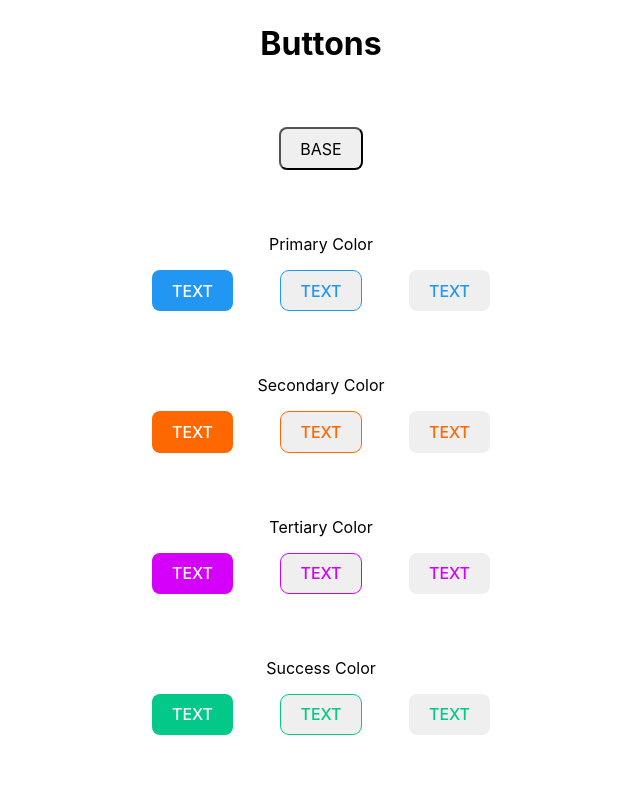
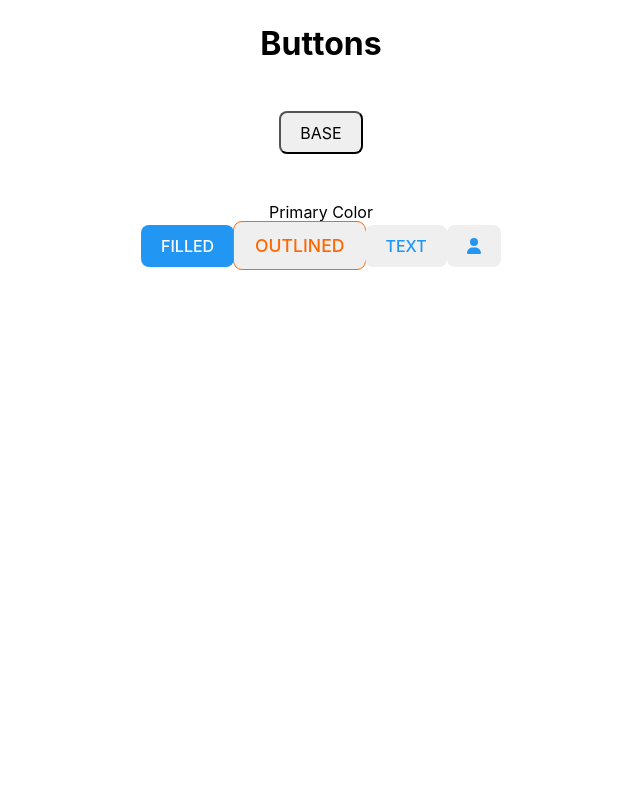
Before and after one commit to FeNriR0077/generic_buttons, a React (Vite) app: page / in a window 1280 px wide. Shown: the top 800 px of the page, without its empty margins (319-959 px from the left). Built offline with nearby package versions, Linux system fonts and the light colour scheme.

Commit message:
feat: added icons

```diff
--- a/package.json
+++ b/package.json
@@ -9,6 +9,10 @@
     "preview": "vite preview"
   },
   "dependencies": {
+    "@fortawesome/fontawesome-svg-core": "^6.3.0",
+    "@fortawesome/free-regular-svg-icons": "^6.3.0",
+    "@fortawesome/free-solid-svg-icons": "^6.3.0",
+    "@fortawesome/react-fontawesome": "^0.2.0",
     "prop-types": "^15.8.1",
     "react": "^18.2.0",
     "react-dom": "^18.2.0"
--- a/src/App.jsx
+++ b/src/App.jsx
@@ -3,6 +3,8 @@ import reactLogo from "./assets/react.svg";
 import viteLogo from "/vite.svg";
 import BaseButton from "./Buttons/BaseButton";
 import Button from "./Buttons/Button";
+import { FontAwesomeIcon } from '@fortawesome/react-fontawesome'
+import { faUser } from "@fortawesome/free-solid-svg-icons";
 
 function App() {
   const handleClick = () => {
@@ -15,17 +17,32 @@ function App() {
         <h1 className="heading-text heading">Buttons</h1>
 
         <div className="base-button button-container">
-          <BaseButton buttonId={"submitt"} buttonText={"BASE"} />
+          <BaseButton id={"submitt"} >
+            BASE
+          </BaseButton>
         </div>
 
         <div className="primary-button-container button-container">
           <p>Primary Color</p>
-          <Button variant={"filled"} onClick={handleClick} />
-          <Button variant={"outlined"} onClick={handleClick} />
-          <Button variant={"text"} onClick={handleClick} />
+          <Button variant={"filled"} onClick={handleClick} >
+            FILLED
+          </Button>
+
+          <Button  size="lg" color="secondary" variant={"outlined"} onClick={handleClick}>
+            OUTLINED
+          </Button>
+
+          <Button variant={"text"} onClick={handleClick} >
+            TEXT
+          </Button>
+
+          <Button variant="text" size="md" onClick={handleClick} >
+            <FontAwesomeIcon icon={faUser} />
+          </Button>
+
         </div>
 
-        <div className="secondary-button-container button-container">
+        {/* <div className="secondary-button-container button-container">
           <p>Secondary Color</p>
           <Button variant={"filled"} color="secondary" onClick={handleClick} />
           <Button
@@ -62,7 +79,7 @@ function App() {
           <Button buttonText="hi" variant={"filled"} color="error" onClick={handleClick} >
             Children
           </Button>
-        </div>
+        </div> */}
       </div>
     </div>
   );
--- a/src/Buttons/BaseButton.jsx
+++ b/src/Buttons/BaseButton.jsx
@@ -1,35 +1,43 @@
-import PropTypes from 'prop-types';
+import PropTypes from "prop-types";
 
 const BaseButton = (props) => {
-  const {
-    buttonText = "",
-    buttonId = "",
-    buttonClass = "",
-    disabled = false,
-    onClick = null,
-  } = props;
+  const { children, className, startIcon, endIcon, ...rest } = props;
+  const classes = `base-btn ${className}`;
 
-  const baseButtonClasses = "base-btn"
+  if (startIcon || endIcon) {
+    return (
+      <>
+        <button className={classes} {...rest}>
+          <span className="start-icon">{startIcon}</span>
 
+          {children}
 
-  return (
-    <>
-      <button
-        className={`${baseButtonClasses} ${buttonClass}`}
-        id={buttonId}
-        disabled={disabled}
-        onClick={onClick}
-      >
-        {buttonText ? buttonText : "TEXT"}
-      </button>
-    </>
-  );
+          <span className="end-icon">{endIcon}</span>
+        </button>
+      </>
+    );
+  } else {
+    return (
+      <button className={classes} {...rest}>
+      {children}
+    </button>
+    )
+  }
 };
 
 BaseButton.propTypes = {
   disabled: PropTypes.bool,
-  onClick: PropTypes.func
+  onClick: PropTypes.func,
 };
 
+BaseButton.defaultProps = {
+  id: "",
+  className: "",
+  disabled: false,
+  onClick: null,
+  startIcon: null,
+  endIcon: null,
+  size: "md"
+};
 
 export default BaseButton;
--- a/src/Buttons/Button.jsx
+++ b/src/Buttons/Button.jsx
@@ -1,31 +1,16 @@
+import PropTypes from 'prop-types';
 import BaseButton from "./BaseButton";
-import PropTypes from 'prop-types';
 
 const Button = (props) => {
 
-  let {
-    buttonText = "",
-    buttonId = "",
-    buttonClass = "",
-    disabled = false,
-    variant = "filled",
-    color = "primary",
-    size = "md",
-    onClick=null,
-    startIcon=null,
-    endIcon=null,
-    children
-  } = props
-
+  const {className, variant, color, size, width, ...rest} = props
+  const classes = `btn-${variant}-${color} btn-${size} width-${width} ${className}`
 
   return (
     <>
       <BaseButton
-        buttonText={children ? buttonText=children : buttonText}
-        buttonClass={`btn-${variant}-${color} btn-${size} ${buttonClass}`}
-        buttonId={buttonId}
-        disabled={disabled}
-        onClick={onClick}
+        className={classes}
+        {...rest}
       />
     </>
   );
@@ -33,9 +18,21 @@ const Button = (props) => {
 
 Button.propTypes = {
   disabled: PropTypes.bool,
-  onClick: PropTypes.func,
-  children: PropTypes.string
+  onClick: PropTypes.func
 
+};
+
+Button.defaultProps = {
+  id : "",
+  className : "",
+  disabled : false,
+  variant : "filled",
+  color : "primary",
+  size : "md",
+  onClick : null,
+  startIcon : null,
+  endIcon : null,
+  width : null
 };
 
 
--- a/src/index.css
+++ b/src/index.css
@@ -1,9 +1,5 @@
 :root {
   font-family: Inter, system-ui, Avenir, Helvetica, Arial, sans-serif;
-}
-
-button {
-  margin: 1rem 1.5rem;
 }
 
 * {
@@ -202,6 +198,10 @@ button {
 
 /* -----------size-------------- */
 
+.btn-xl {
+  padding: 1rem 1.5rem;
+  font-size: 1.3rem;
+}
 .btn-lg {
   padding: 0.8rem 1.3rem;
   font-size: 1.1rem;
@@ -218,9 +218,26 @@ button {
 }
 
 
+/* icons */
+.start-icon {
+  padding-right: .4rem;
+}
+.end-icon {
+  padding-left: .4rem;
+}
 
+/* width */
+.width-full{
+  width: 100%;
+}
+.width-half{
+  width: 50%;
+}
+.width-quarter{
+  width: 25%;
+}
 
-/* extra */
+/* ----------extra------------ */
 
 .button-container {
   width: 100%;
```
Also changed, not shown: 1 other file (tests, documents, lock files or other folders).
